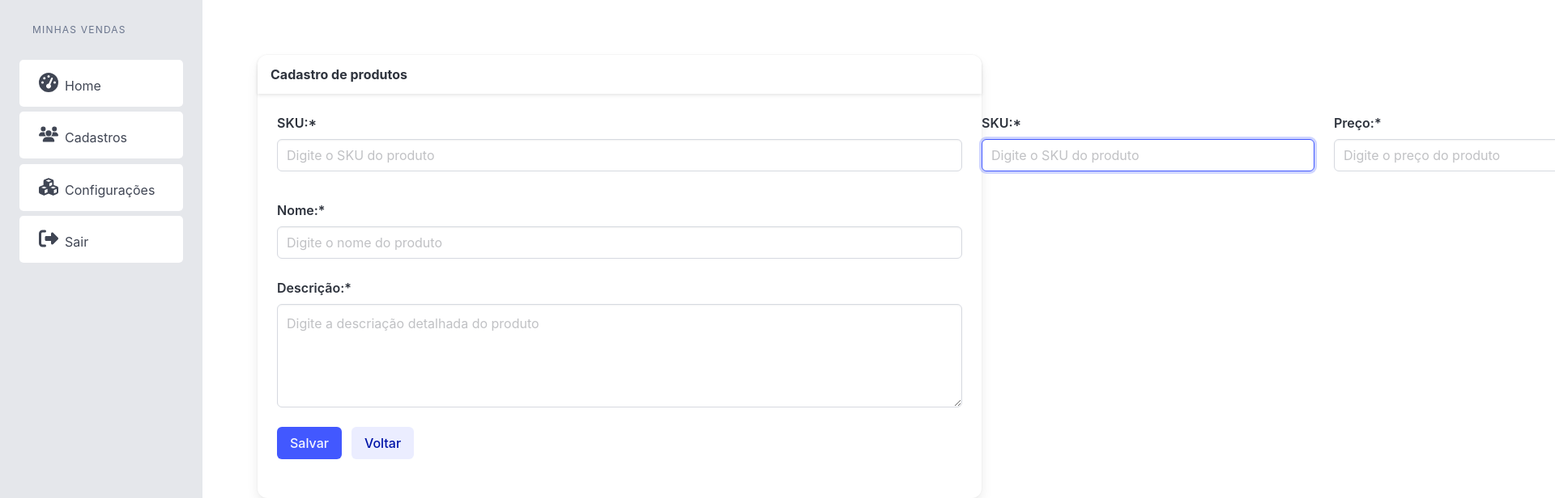
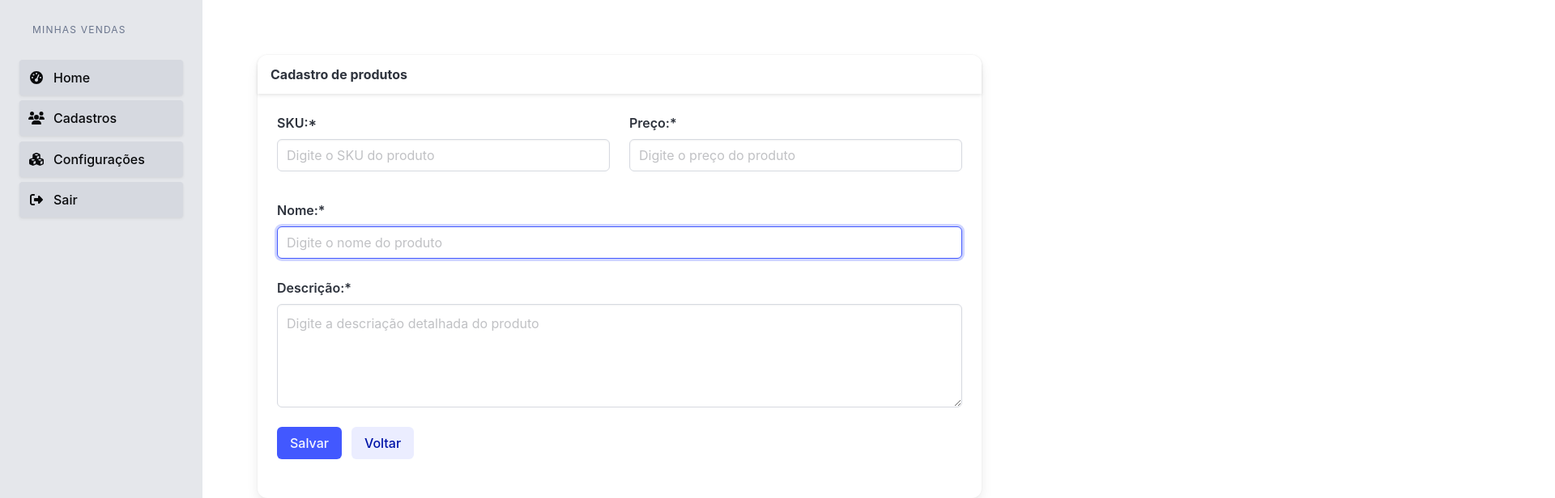
Before and after one commit to emersonpessoa01/vendas-app, a Next.js app: page /pages/cadastro/produtos in a window 1280 px wide. Shown: the top 616 px of the page at 81% size, 1920 px wide, since content can reach past the window. Built offline with nearby package versions, Linux system fonts and the light colour scheme.

Commit message:
feat: Custom Input Component :rocket:

```diff
--- a/package.json
+++ b/package.json
@@ -14,7 +14,7 @@
     "@fortawesome/free-solid-svg-icons": "^6.7.2",
     "@fortawesome/react-fontawesome": "^0.2.2",
     "bulma": "^1.0.3",
-    "next": "15.2.2",
+    "next": "^14.0.4",
     "react": "^19.0.0",
     "react-dom": "^19.0.0",
     "vendas-app": "file:"
--- a/src/app/globals.css
+++ b/src/app/globals.css
@@ -14,3 +14,13 @@ body {
   color: var(--foreground);
   font-family: Arial, Helvetica, sans-serif;
 }
+/* Estilo para o botão */
+.button.is-fullwidth {
+  padding: 10px 20px;
+}
+
+/* Efeito de Hover personalizado */
+.button.is-fullwidth:hover {
+  background-color: #f5f5f5 !important; /* Cor de fundo ao passar o mouse */
+  color: #000 !important; /* Cor do texto ao passar o mouse */
+}
--- a/src/components/common/input/index.tsx
+++ b/src/components/common/input/index.tsx
@@ -1,28 +1,30 @@
-interface InputProps {
+import { InputHTMLAttributes } from "react";
+interface InputProps extends Omit<InputHTMLAttributes<HTMLInputElement>, "onChange"> {
   onChange?: (value: string) => void;
   label: string;
   columnClasses?: string;
+  id: string;
 }
-
-export const Input: React.FC<InputProps> = ({ onChange, label, columnClasses }) => {
-  return <div className={`field column ${columnClasses}`}>
-    <label htmlFor="inputSku" className="label">
+export const Input: React.FC<InputProps> = ({ onChange, label, columnClasses, id, ...inputProps }) => {
+  return (
+    <div className={`field column ${columnClasses}`}>
+      <label htmlFor={id} className="label">
         {label}
       </label>
       <div className="control">
         <input
-        id="inputSku"
+          id={id}
+          {...inputProps}
           autoFocus
           className="input"
           type="text"
-        placeholder="Digite o SKU do produto"
-        value={""}
           onChange={(event) => {
-            if(onChange) {
+            if (onChange) {
               onChange(event.target.value);
             }
           }}
         />
       </div>
     </div>
+  );
 };
--- a/src/components/layout/menu/index.tsx
+++ b/src/components/layout/menu/index.tsx
@@ -1,7 +1,8 @@
 "use client";
 
+import React from "react";
 import { FontAwesomeIcon } from "@fortawesome/react-fontawesome";
-import { faTachometerAlt, faUsers, faCubes, faSignOutAlt,IconDefinition } from "@fortawesome/free-solid-svg-icons";
+import { faTachometerAlt, faUsers, faCubes, faSignOutAlt, IconDefinition } from "@fortawesome/free-solid-svg-icons";
 import Link from "next/link";
 
 export const Menu: React.FC = () => {
@@ -13,7 +14,6 @@ export const Menu: React.FC = () => {
         <MenuItem href="/" label="Cadastros" icon={faUsers} />
         <MenuItem href="/" label="Configurações" icon={faCubes} />
         <MenuItem href="/" label="Sair" icon={faSignOutAlt} />
-
       </ul>
 
       <style jsx>{`
@@ -35,11 +35,8 @@ export const Menu: React.FC = () => {
           list-style: none;
           width: 100%;
           border-radius: 5px;
-          transition: background 0.3s;
-        }
 
-        .menu-item:hover {
-          background: #f5f5f5;
+          background: transparent !important;
         }
 
         .menu-link {
@@ -47,7 +44,7 @@ export const Menu: React.FC = () => {
           align-items: center;
           justify-content: flex-start;
           width: 100%;
-          padding: 8px;
+          /* padding: 8px; */
           text-decoration: none;
           color: #333;
           white-space: nowrap;
@@ -64,6 +61,8 @@ export const Menu: React.FC = () => {
           flex-grow: 1;
           margin-left: 8px;
         }
+
+
       `}</style>
     </aside>
   );
@@ -74,13 +73,17 @@ interface MenuItemProps {
   label: string;
   icon: IconDefinition;
 }
-
 const MenuItem: React.FC<MenuItemProps> = ({ href, label, icon }) => {
   return (
-    <li className="menu-item">
-      <Link href={href} className="menu-link">
-        <FontAwesomeIcon icon={icon} className="icon" />
-        <span className="menu-text">{label}</span>
+    <li className="list-none w-full">
+      <Link
+        href={href}
+        className="button is-fullwidth has-text-black has-background-grey-lighter is-flex is-align-items-center is-justify-content-start"
+      >
+        <span className="icon mr-3">
+          <FontAwesomeIcon icon={icon} />
+        </span>
+        <span>{label}</span>
       </Link>
     </li>
   );
--- a/src/components/produtos/cadastro/index.tsx
+++ b/src/components/produtos/cadastro/index.tsx
@@ -20,59 +20,14 @@ export const CadastroProdutos: React.FC = () => {
   return (
     <Layout titulo="Cadastro de produtos">
       <div className="columns">
-        <Input label=" SKU:*" columnClasses="is-full" onChange={setSku} value={sku} />
-        <div className="field column is-half">
-          <label htmlFor="inputSku" className="label">
-            SKU:*
-          </label>
-          <div className="control">
-            <input
-              id="inputSku"
-              autoFocus
-              className="input"
-              type="text"
-              placeholder="Digite o SKU do produto"
-              value={sku}
-              onChange={(event) => setSku(event.target.value)}
-            />
-          </div>
-        </div>
-        <div className="field column is-half">
-          <label htmlFor="inputPreco" className="label">
-            Preço:*
-          </label>
-          <div className="control">
-            <input
-              id="inputPreco"
-              className="input"
-              type="number"
-              step="0.1"
-              min={0}
-              max={10000}
-              placeholder="Digite o preço do produto"
-              value={preco}
-              onChange={(event) => setPreco(event.target.value)}
-            />
-          </div>
-        </div>
+        <Input label=" SKU:*" columnClasses="is-half" onChange={setSku} value={sku} id="inputSku" placeholder="Digite o SKU do produto" />
+        <Input label="Preço:*" columnClasses="is-half" onChange={setPreco} value={preco} id="inputPreco" placeholder="Digite o preço do produto" />
       </div>
       <div className="columns">
-        <div className="field column is-full">
-          <label htmlFor="inputNome" className="label">
-            Nome:*
-          </label>
-          <div className="control">
-            <input
-              id="inputNome"
-              className="input"
-              type="text"
-              placeholder="Digite o nome do produto"
-              value={nome}
-              onChange={(event) => setNome(event.target.value)}
-            />
-          </div>
-        </div>
+        <Input label="Nome:*" columnClasses="is-full" onChange={setNome} value={nome} id="inputNome" placeholder="Digite o nome do produto" />
       </div>
+
+
       <div className="columns">
         <div className="field column is-full">
           <label htmlFor="inputDesc" className="label">
```
Lines whose indentation alone changed are shown as unchanged.
